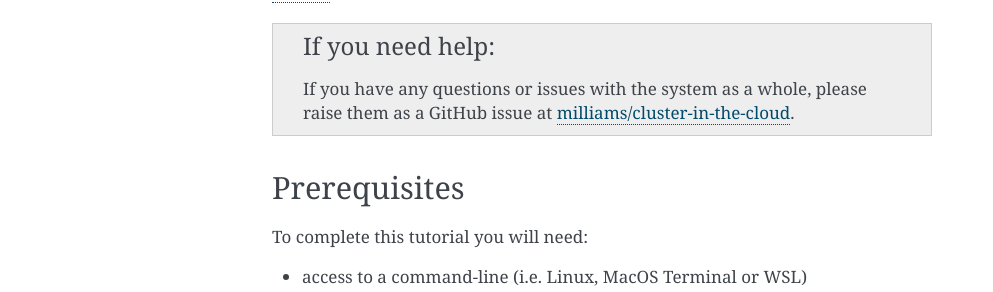
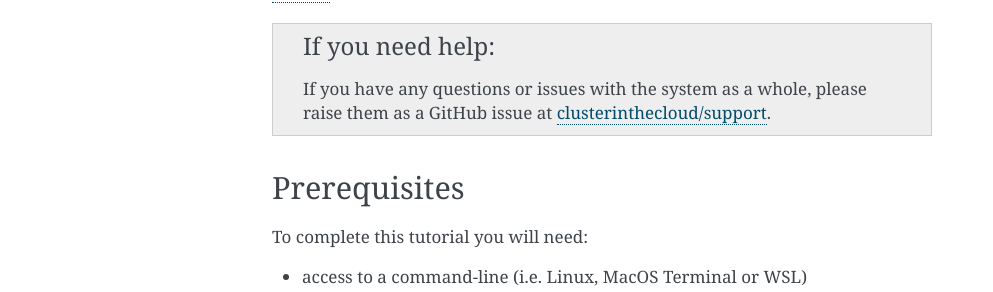
Before and after one commit to clusterinthecloud/docs, a Sphinx documentation site: the page built from source/index.rst, in a window 1280 px wide. Shown: the part 1067-1359 px from the top of the page, without its empty margins (148-1141 px from the left). Built offline with Sphinx 7.4.7, drawn with Linux system fonts in a browser that asks for light colours.

Commit message:
Update link to support repo

```diff
--- a/source/index.rst
+++ b/source/index.rst
@@ -24,7 +24,7 @@ Contributions to this tutorial document are welcome `at GitHub <https://github.c
 .. admonition:: If you need help
 
    If you have any questions or issues with the system as a whole,
-   please raise them as a GitHub issue at `milliams/cluster-in-the-cloud <https://github.com/milliams/cluster-in-the-cloud/issues>`_.
+   please raise them as a GitHub issue at `clusterinthecloud/support <https://github.com/clusterinthecloud/support/issues>`_.
 
 Prerequisites
 -------------
```
